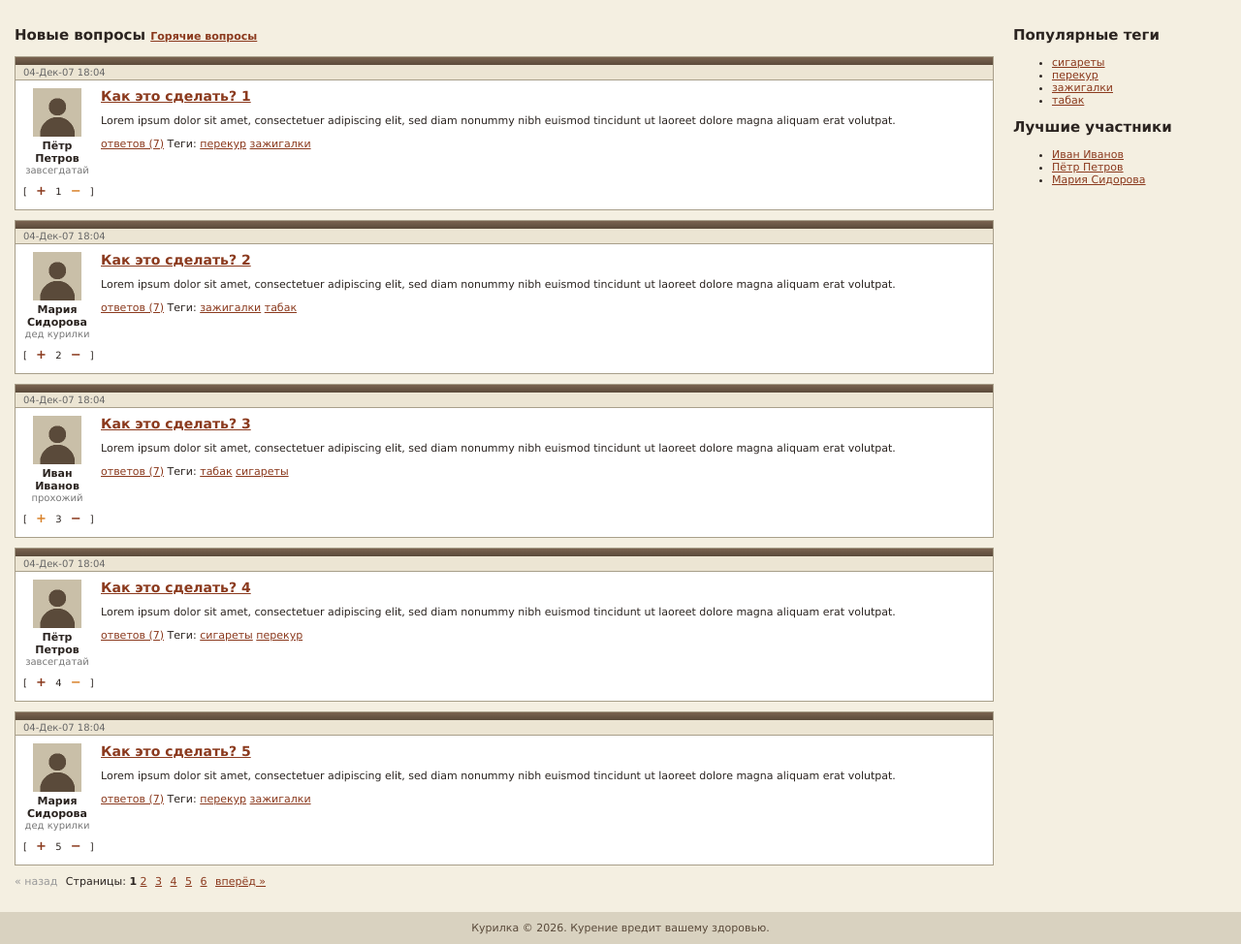
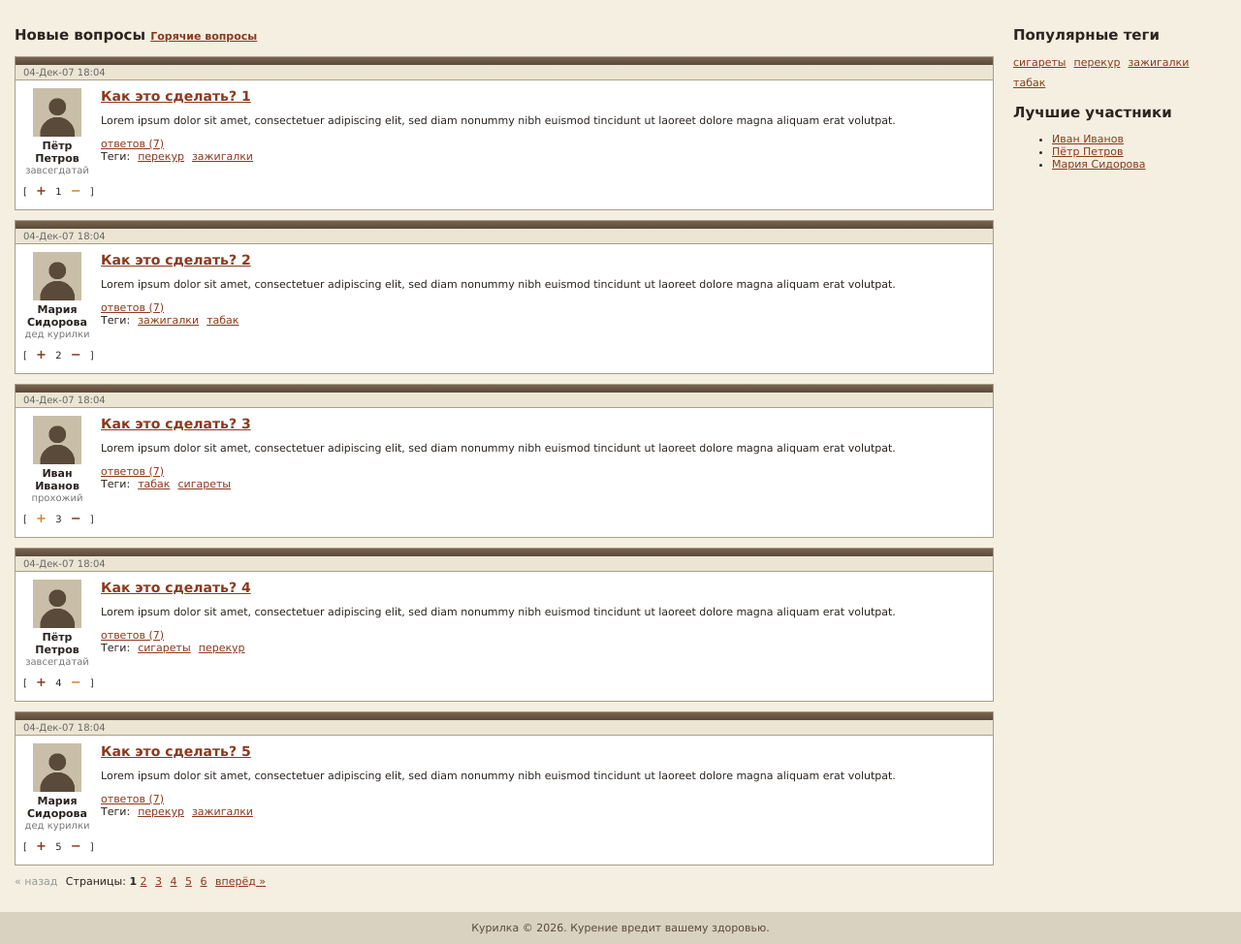
Before and after one commit to noliforts/2026-VK-EDU-Web-13-Belinskiy-V, a Django app: page / in a window 1280 px wide. Shown: the part 76-1050 px from the top of the page at 97% size. Run offline with Django 5.2, Linux system fonts and the light colour scheme.

Commit message:
fix:  ul.tags > li > a в сайдбаре и карточках

```diff
--- a/core/static/core/css/style.css
+++ b/core/static/core/css/style.css
@@ -62,6 +62,27 @@ aside { width: 220px; overflow-wrap: anywhere; }
 aside h2, main h2 { font-size: 15px; }
 h2 a { font-size: 11px; }
 
+/* теги: список в одну строку без маркеров */
+.tags {
+    list-style: none;
+    margin: 0 0 15px;
+    padding: 0;
+    display: flex;
+    flex-wrap: wrap;
+    gap: 8px;
+}
+
+.question-tags {
+    display: flex;
+    flex-wrap: wrap;
+    align-items: center;
+    gap: 8px;
+}
+
+.question-tags .tags {
+    margin: 0;
+}
+
 /* карточка вопроса/ответа: цветная полоска, дата, потом содержимое */
 .question { margin-bottom: 10px; border: 1px solid var(--border); background: #fff; }
 .question-bar { height: 8px; background: linear-gradient(var(--brown-light), var(--brown)); }
--- a/templates/includes/question_card.html
+++ b/templates/includes/question_card.html
@@ -15,7 +15,14 @@
             <p class="preview">{{ question.text }}</p>
             <a href="{% url 'question' question.id %}">ответов ({{ question.answers_count }})</a>
             {% endif %}
-            Теги: {% for tag in question.tags %}<a href="{% url 'tag' tag %}">{{ tag }}</a> {% endfor %}
+            <div class="question-tags">
+                <span>Теги:</span>
+                <ul class="tags">
+                    {% for tag in question.tags %}
+                    <li><a href="{% url 'tag' tag %}">{{ tag }}</a></li>
+                    {% endfor %}
+                </ul>
+            </div>
         </div>
     </div>
 </div>
--- a/templates/includes/sidebar.html
+++ b/templates/includes/sidebar.html
@@ -1,6 +1,6 @@
 <aside>
     <h2>Популярные теги</h2>
-    <ul>
+    <ul class="tags">
         {% for tag in popular_tags %}
         <li><a href="{% url 'tag' tag %}">{{ tag }}</a></li>
         {% endfor %}
```
